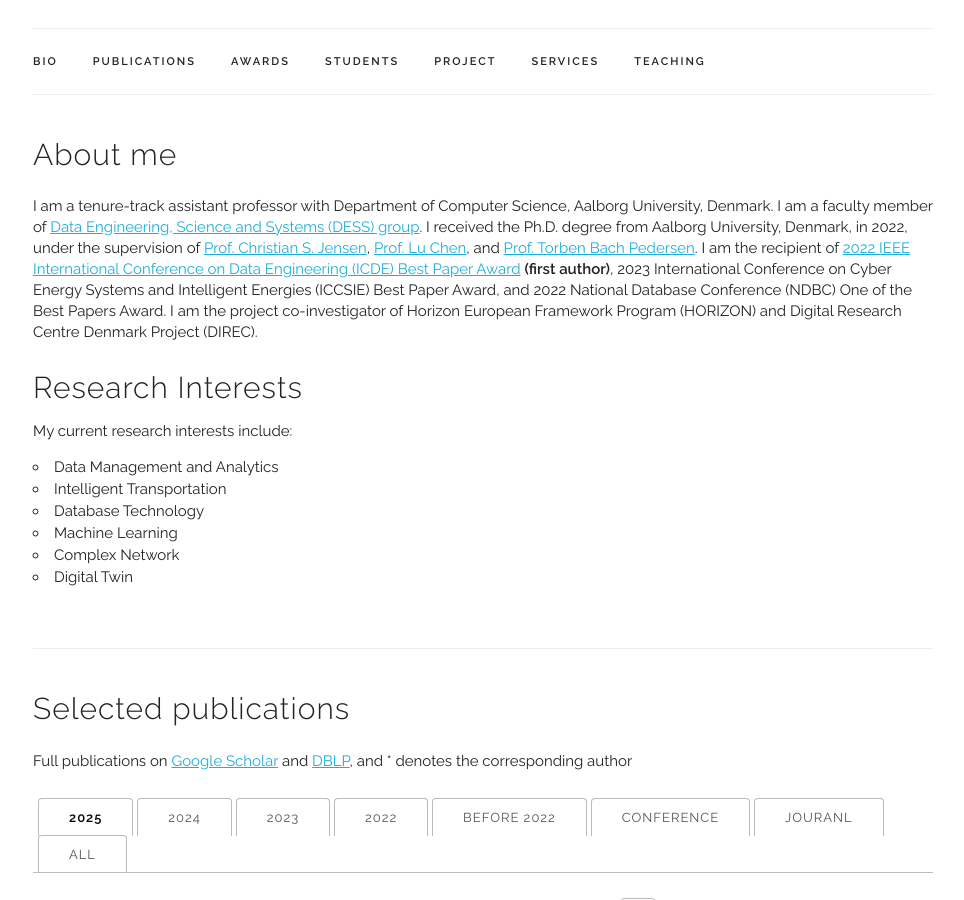
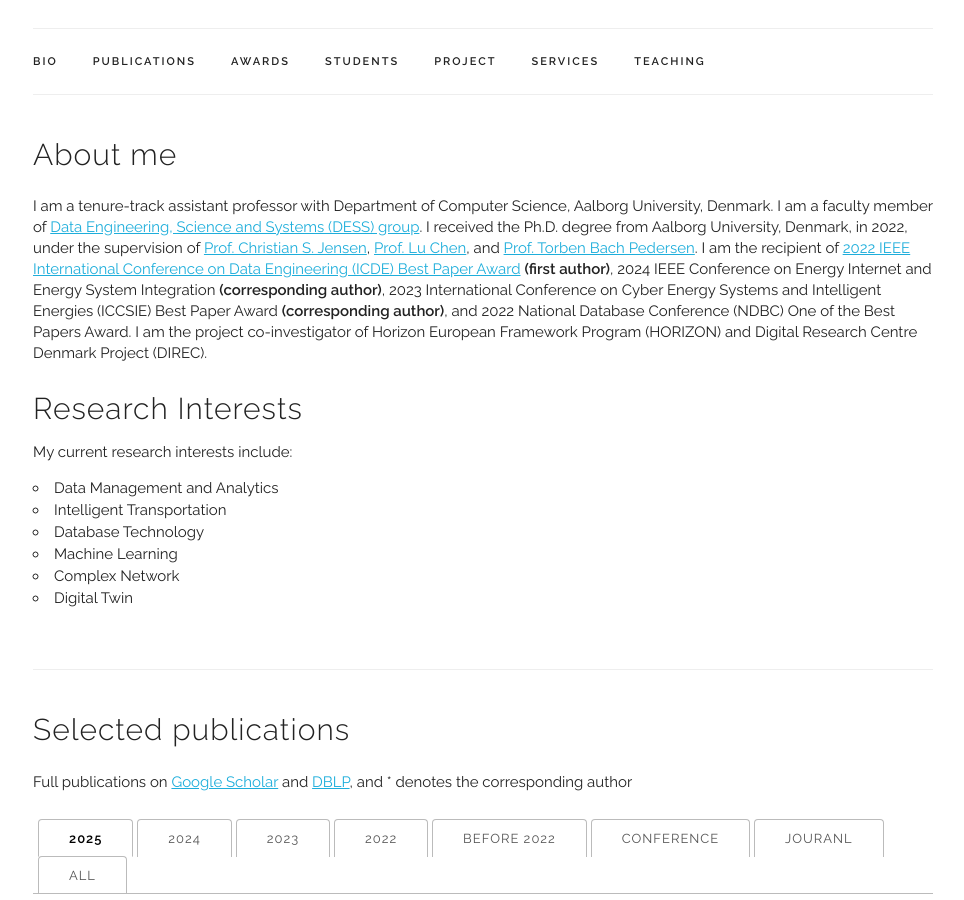
Before and after one commit to litianyi-cs-dkaau/litianyi-cs-dkaau.github.io, a Jekyll site: the page built from index.html, in a window 1280 px wide and 900 px high, scrolled down 335 px. Shown: the whole window, without its empty margins (157-1121 px from the left). Built offline with Jekyll 4.4.1, drawn with Linux system fonts in a browser that asks for light colours.

Commit message:
Update index.html

```diff
--- a/index.html
+++ b/index.html
@@ -13,7 +13,7 @@
   <p style="line-height:1.4">
   I am a tenure-track assistant professor with Department of Computer Science, Aalborg University, Denmark. I am a faculty member of <a href="https://www.cs.aau.dk/research/dess-data-engineering-science-and-systems/about-dess"> Data Engineering, Science and Systems (DESS) group</a>.
     I received the Ph.D. degree from Aalborg University, Denmark, in 2022, under the supervision of <a href="https://csj.cs.aau.dk" target="_blank">Prof. Christian S. Jensen</a>, <a href="https://person.zju.edu.cn/en/luchen" target="_blank">Prof. Lu Chen</a>, and <a href="https://homes.cs.aau.dk/~tbp/" target="_blank">Prof. Torben Bach Pedersen</a>.
-   I am the recipient of <a href="https://icde2022.ieeecomputer.my/best-papers/" target="_blank"> 2022 IEEE International Conference on Data Engineering (ICDE) Best Paper Award</a> <b>(first author)</b>, 2023 International Conference on Cyber Energy Systems and Intelligent Energies (ICCSIE) Best Paper Award, and 2022 National Database Conference (NDBC) One of the Best Papers Award.
+   I am the recipient of <a href="https://icde2022.ieeecomputer.my/best-papers/" target="_blank"> 2022 IEEE International Conference on Data Engineering (ICDE) Best Paper Award</a> <b>(first author)</b>, 2024 IEEE Conference on Energy Internet and Energy System Integration <b>(corresponding author)</b>, 2023 International Conference on Cyber Energy Systems and Intelligent Energies (ICCSIE) Best Paper Award <b>(corresponding author)</b>, and 2022 National Database Conference (NDBC) One of the Best Papers Award.
     I am the project co-investigator of Horizon European Framework Program (HORIZON) and Digital Research Centre Denmark Project (DIREC).</p>
 
   <h4>Research Interests</h4>
```
